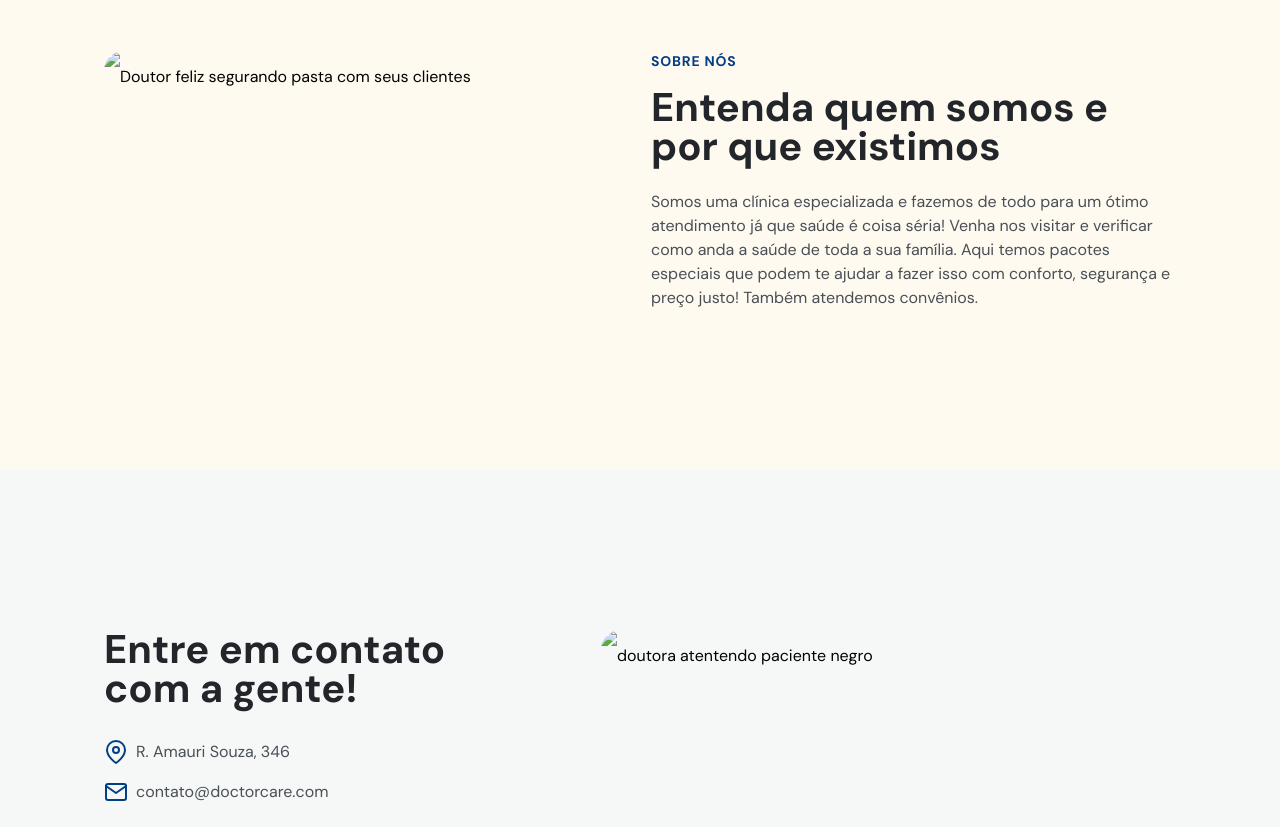
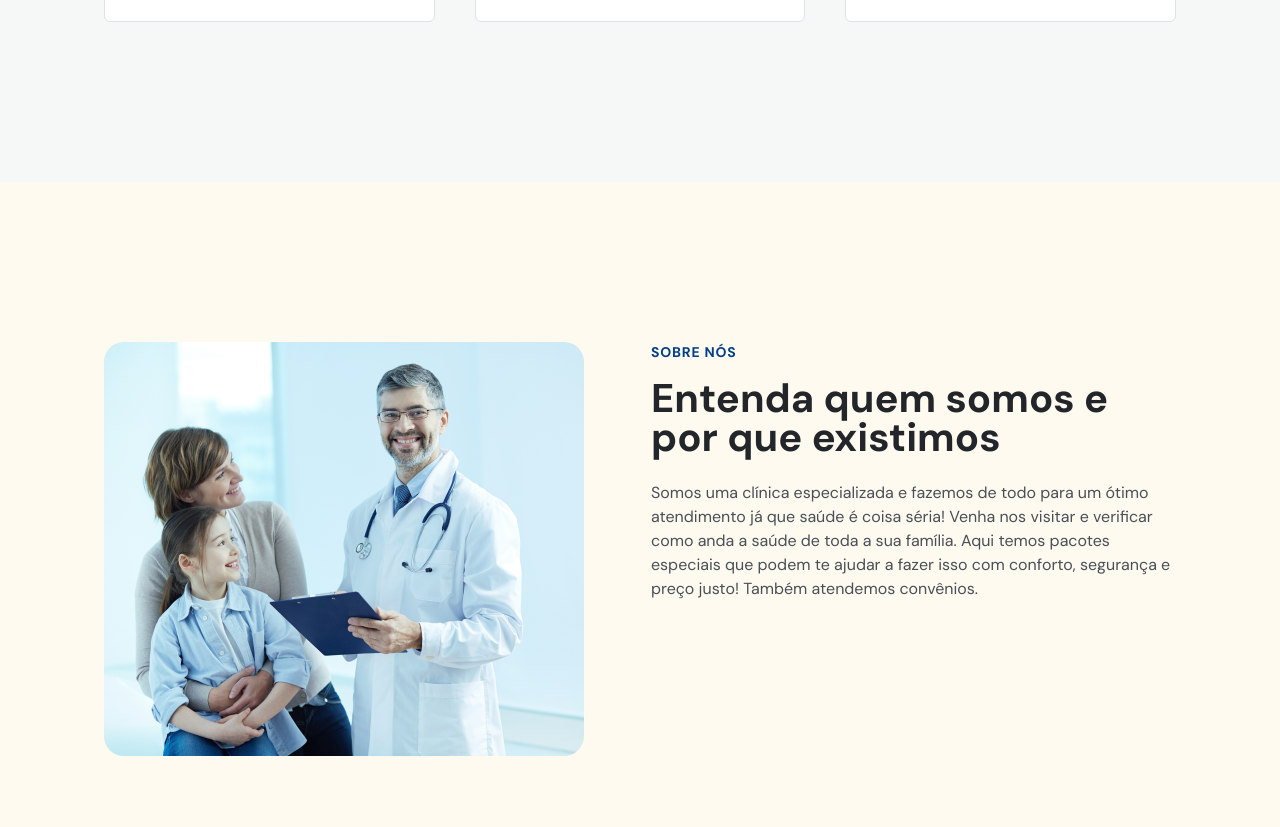
Before and after one commit to diogorennamdev/DoctorCare, a plain HTML site: page index.html in a window 1280 px wide. Shown: the part 1973-2800 px from the top of the page. Drawn offline with nearby package versions, Linux system fonts and the light colour scheme; the site is published under a folder, as on GitHub Pages, so addresses that start at the root find nothing.

Commit message:
alteração de links

```diff
--- a/index.html
+++ b/index.html
@@ -146,7 +146,7 @@
 </div>
 </div>
 <div class="col-b">
-  <img src="/assets/medica-com-oculos-segurando-as-mãos.png" alt="Medica com roupa branca de oculos e segurando as duas mãos">
+  <img src="./assets/medica-com-oculos-segurando-as-mãos.png" alt="Medica com roupa branca de oculos e segurando as duas mãos">
 
 </div>
 <div class="stats">
@@ -245,7 +245,7 @@
       </div>
       </div>
       <div class="col-b">
-        <img src="/assets/Doutor-atendendo-pacientes-sorrindo.png" alt="Doutor feliz segurando pasta com seus clientes ">
+        <img src="./assets/Doutor-atendendo-pacientes-sorrindo.png" alt="Doutor feliz segurando pasta com seus clientes ">
       </div>
     </div>
   </section>
@@ -279,7 +279,7 @@
       </div>
     </div>
       <div class="col-b">
-        <img src="/assets/doutora-atendendo-paciente-que-está-sentado.jpg" alt="doutora atentendo paciente negro ">
+        <img src="./assets/doutora-atendendo-paciente-que-está-sentado.jpg" alt="doutora atentendo paciente negro ">
       </div>
     </div>
   </section>
```
